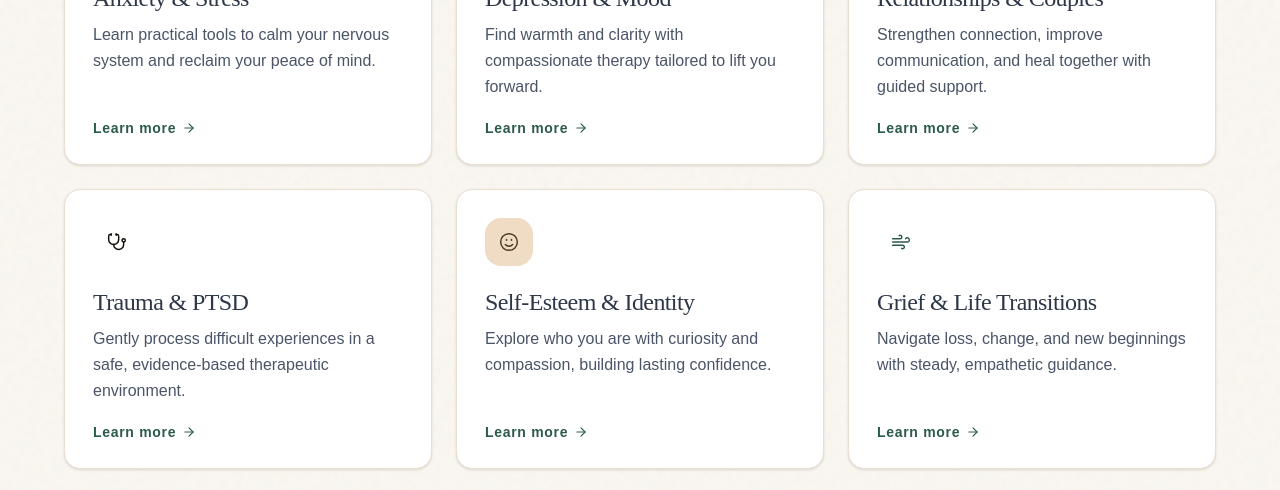
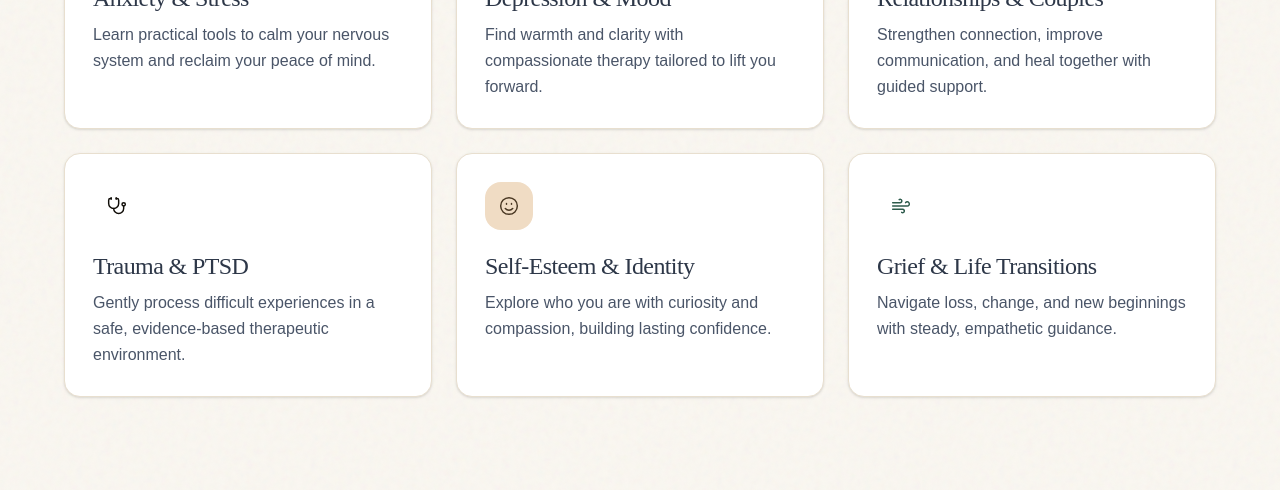
Before and after one commit to Kabita01-web/teletherapy-platform, a React (Vite) app in the folder client/: page / in a window 1280 px wide. Shown: the part 1920-2410 px from the top of the page. Built offline with nearby package versions, Linux system fonts and the light colour scheme.

Commit message:
feat(client/src/components/landing/Services.jsx): Update Services component to include learning more feature.

```diff
--- a/client/src/components/landing/Services.jsx
+++ b/client/src/components/landing/Services.jsx
@@ -171,10 +171,7 @@ export default function Services() {
                   {description}
                 </p>
               </div>
-              <div className="flex items-center gap-1.5 text-primary text-label-md font-['Plus_Jakarta_Sans',sans-serif] font-semibold mt-auto group-hover:gap-2.5 transition-all duration-200">
-                <span>Learn more</span>
-                <ArrowRight size={14} />
-              </div>
+
             </motion.div>
           ))}
         </motion.div>
```
